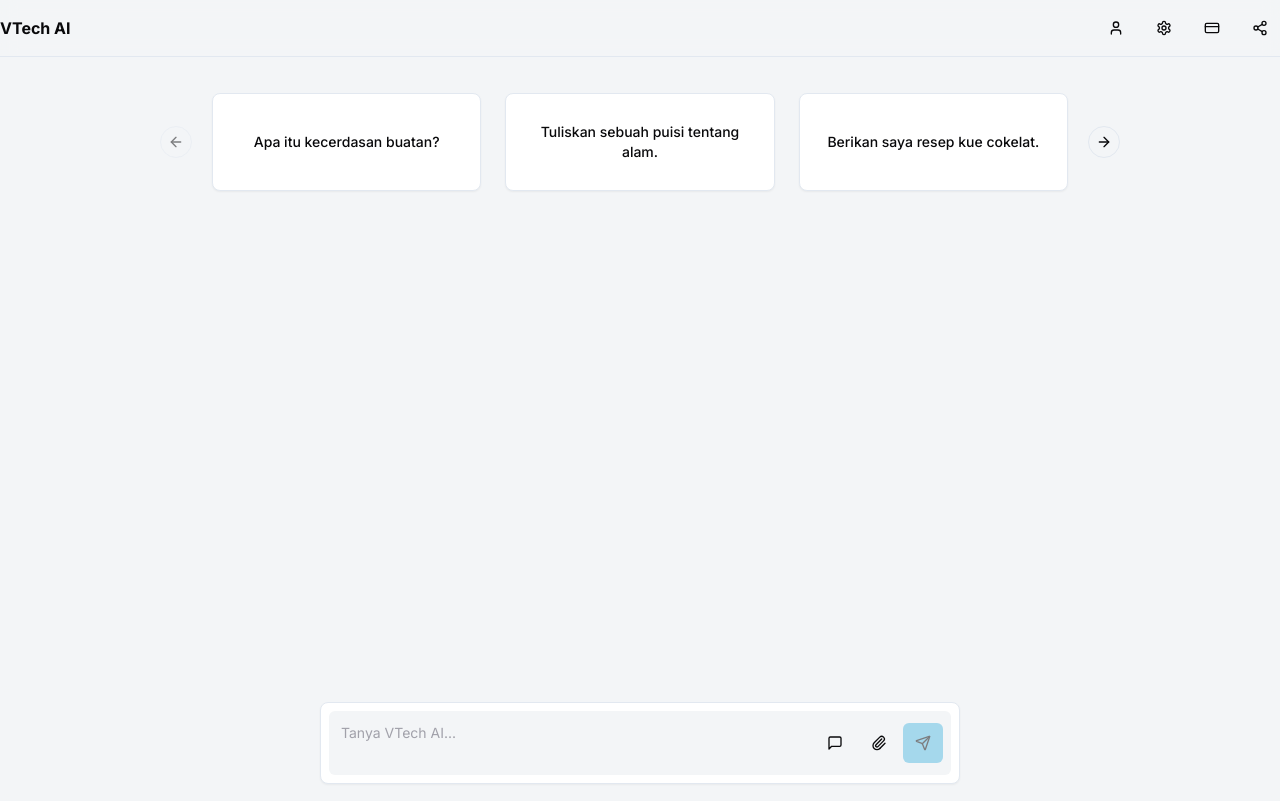
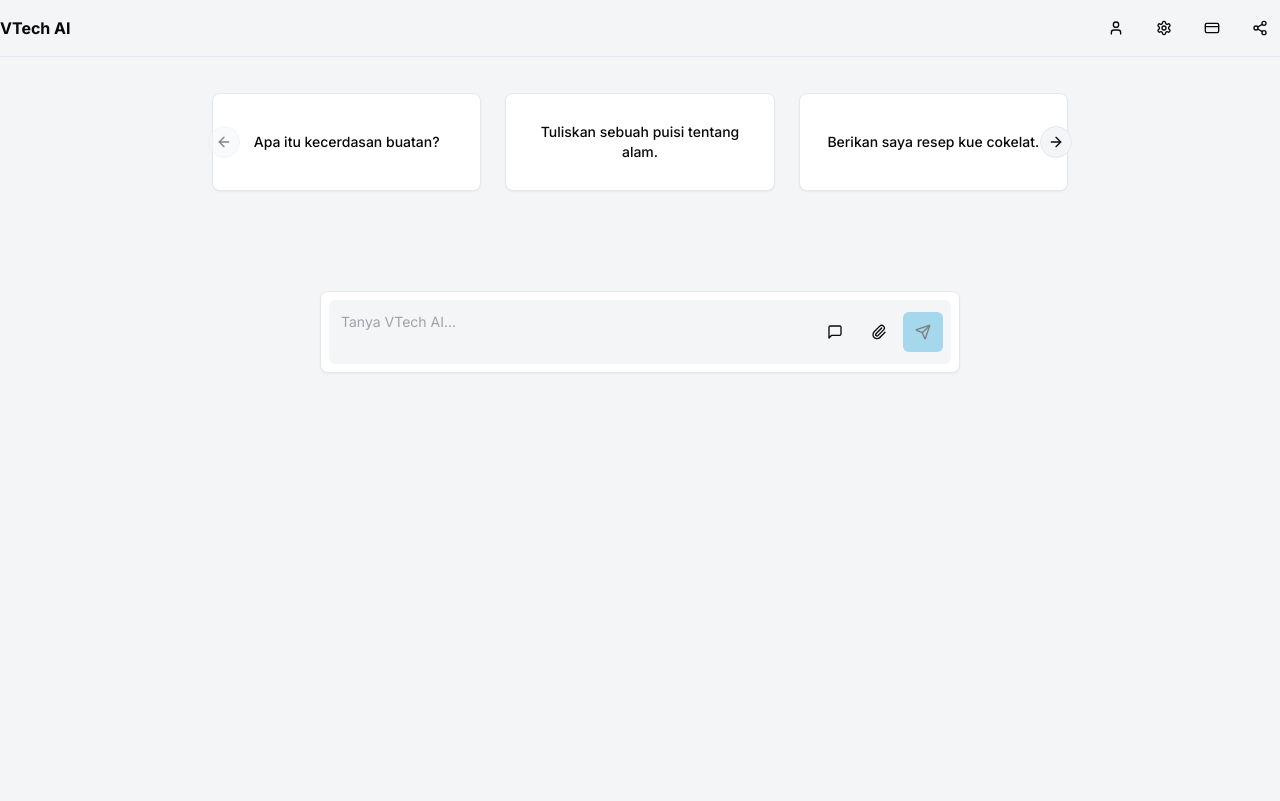
Before and after one commit to farelProject/v-technology, a Next.js app: page / in a window 1280 px wide. Built offline with nearby package versions, Linux system fonts and the light colour scheme; what @genkit-ai/googleai, genkit would draw is missing.

Commit message:
Tombolmya berada tepat di bawah item pertanyaan umum, dan terjadi kedala

```diff
--- a/src/app/page.tsx
+++ b/src/app/page.tsx
@@ -4,9 +4,7 @@ import { ChatView } from '@/components/chat/chat-view';
 export default function Home() {
   return (
     <AppShell>
-      <div className="h-[calc(100vh-3.5rem)]">
-        <ChatView />
-      </div>
+      <ChatView />
     </AppShell>
   );
 }
--- a/src/components/chat/chat-view.tsx
+++ b/src/components/chat/chat-view.tsx
@@ -9,10 +9,10 @@ export function ChatView() {
 
   return (
     <div className="flex flex-col h-full">
-      <div className="flex-1 overflow-y-auto pb-24">
+      <div className="flex-1 overflow-y-auto pb-4">
         <MessageList messages={messages} isLoading={isLoading} onSend={handleSend} />
       </div>
-      <div className="fixed bottom-0 left-0 right-0 bg-background/80 backdrop-blur-sm">
+      <div className="sticky bottom-0 left-0 right-0 bg-background/80 backdrop-blur-sm mt-auto">
         <div className="w-full max-w-2xl mx-auto p-4">
           <ChatInputForm onSend={handleSend} isLoading={isLoading} />
         </div>
--- a/src/components/chat/suggested-questions.tsx
+++ b/src/components/chat/suggested-questions.tsx
@@ -30,7 +30,7 @@ export function SuggestedQuestions({ onQuestionClick }: SuggestedQuestionsProps)
         opts={{
           align: 'start',
         }}
-        className="w-full"
+        className="w-full relative"
       >
         <CarouselContent>
           {questions.map((question, index) => (
@@ -48,8 +48,8 @@ export function SuggestedQuestions({ onQuestionClick }: SuggestedQuestionsProps)
             </CarouselItem>
           ))}
         </CarouselContent>
-        <CarouselPrevious />
-        <CarouselNext />
+        <CarouselPrevious className="absolute left-0 top-1/2 -translate-y-1/2" />
+        <CarouselNext className="absolute right-0 top-1/2 -translate-y-1/2" />
       </Carousel>
     </div>
   );
--- a/src/components/ui/carousel.tsx
+++ b/src/components/ui/carousel.tsx
@@ -206,9 +206,9 @@ const CarouselPrevious = React.forwardRef<
       variant={variant}
       size={size}
       className={cn(
-        "absolute  h-8 w-8 rounded-full",
+        "absolute h-8 w-8 rounded-full z-10",
         orientation === "horizontal"
-          ? "-left-12 top-1/2 -translate-y-1/2"
+          ? "-left-4 top-1/2 -translate-y-1/2"
           : "-top-12 left-1/2 -translate-x-1/2 rotate-90",
         className
       )}
@@ -235,9 +235,9 @@ const CarouselNext = React.forwardRef<
       variant={variant}
       size={size}
       className={cn(
-        "absolute h-8 w-8 rounded-full",
+        "absolute h-8 w-8 rounded-full z-10",
         orientation === "horizontal"
-          ? "-right-12 top-1/2 -translate-y-1/2"
+          ? "-right-4 top-1/2 -translate-y-1/2"
           : "-bottom-12 left-1/2 -translate-x-1/2 rotate-90",
         className
       )}
```
